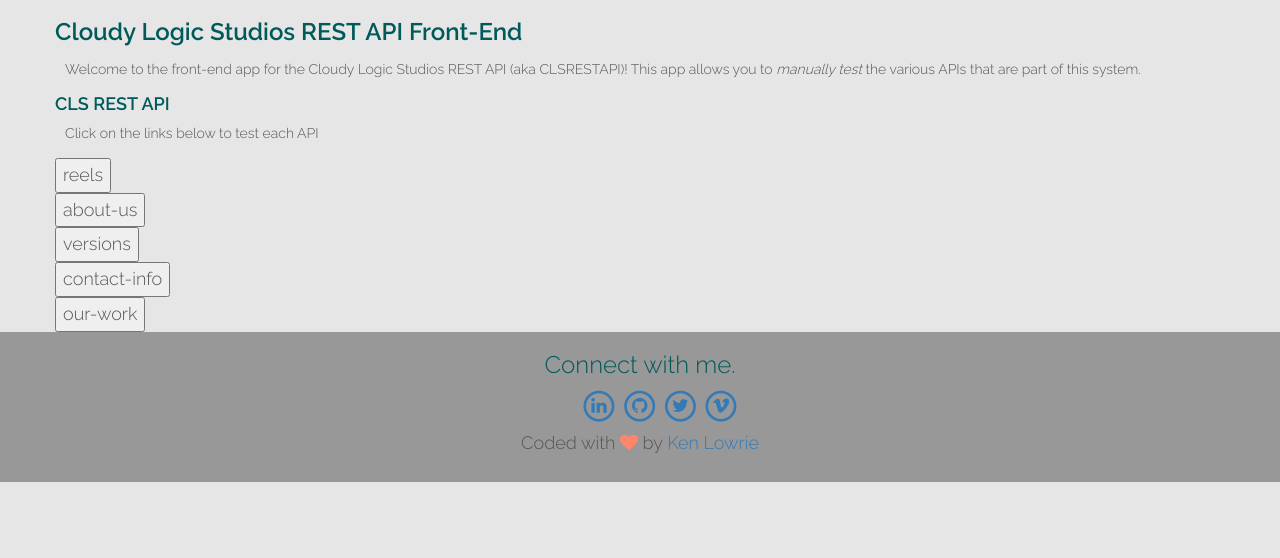
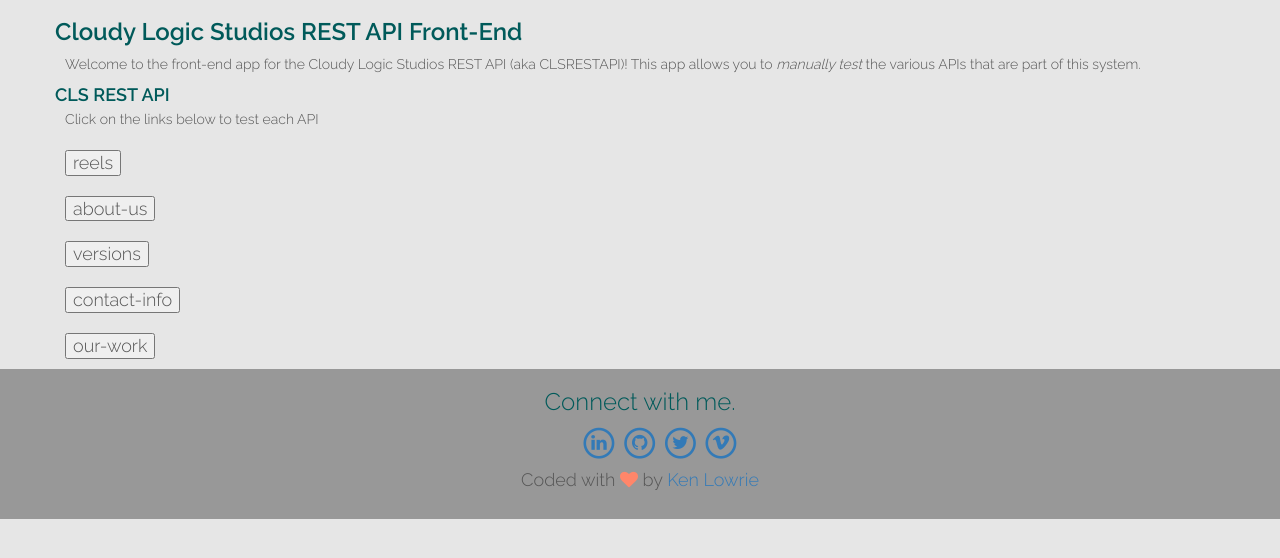
Before and after one commit to cloudylogic/clsrestapi, a PHP site: page / in a window 1280 px wide. Shown: the part 51-609 px from the top of the page. Run offline with PHP 8.4, Linux system fonts and the light colour scheme; some libraries are stand-ins or nearby versions.

Commit message:
Stripping down unused styles, adding a few new ones.

```diff
--- a/src/css/styles.css
+++ b/src/css/styles.css
@@ -25,7 +25,7 @@ body {
     background-color: rgb(230, 230, 230);
     font-family: Raleway,Helvetica,Arial,sans-serif;
     font-size: 1.8rem;
-    line-height: 160%;
+    line-height: 110%;
     font-weight: 300;
 }
 .container {
@@ -46,34 +46,46 @@ img {
 
 /* @import modules/_header.css */
 
+/* TODO: Fix this $color-header-text */
+
 #mainheader {
     color: $color-header-text;
 }
 
 /* #mainheader */
-/* @import module/_section.css */
-#main, #default, #videos {
+#main {
     margin-top: 6rem;/* .container class */
 }
 /* push it below a fixed nav bar */
-#main .container .heading h3, #default .container .heading h3, #videos .container .heading h3 {
+#main .container .heading h3 {
     font-weight: 600;
     margin: 1rem 0;
 }
-#main .container .heading p, #default .container .heading p, #videos .container .heading p {
+#main .container .heading p {
     font-size: 1.4rem;
     padding: 0 1rem;
 }
-#main .container .content h4, #default .container .content h4, #videos .container .content h4 {
+#main .container .content h4 {
     font-weight: 600;
     margin: .5rem 0;
 }
-#main .container .content p, #default .container .content p, #videos .container .content p {
+#main .container .content p {
     font-size: 1.4rem;
     padding: 0 1rem;
 }
-/* #main, #default, #videos */
-/* @import "module/_footer.css" */
+input {
+	margin: 10px 10px 10px 10px;
+}
+#reply {
+	font-family: Courier-new, Courier;
+    font-size: 1.2rem;
+    padding: 0 1rem;
+    margin-top: 10px;
+}
+pre {
+	white-space: pre-wrap;
+}
+
 .footer {
     color: rgb(85, 85, 85);
     background-color: rgb(152, 152, 152);
@@ -106,32 +118,4 @@ img {
     color: #ff866a;
 }
 
-/* @import "sections/_main.css" */
-
 #main {}
-/* @import "sections/_videos.css" */
-#videos .currentVideo {
-    text-align: center;
-    border-top: 2px solid black;
-    padding-top: 1rem;
-    padding-botom: 1rem;
-    border-bottom: 2px solid black;
-    margin-bottom: 1rem;
-}
-#videos .currentVideo p.videoBox {
-    margin: 0 auto;
-    padding: 50px;
-    border: 1px solid black;
-    max-width: 350px;
-}
-#videos .currentVideo .videoLinks {
-    margin: 1rem 0 4rem;
-}
-#videos .currentVideo .videoLinks .linkPrev {
-    float: left;
-    font-size: 160%;
-}
-#videos .currentVideo .videoLinks .linkNext {
-    float: right;
-    font-size: 160%;
-}
```
